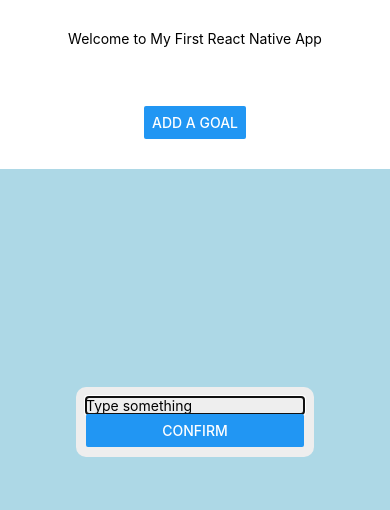
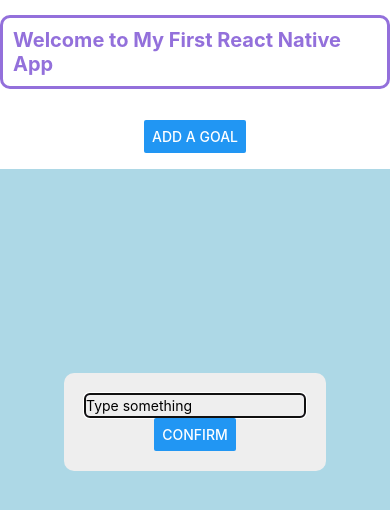
Before and after one commit to wangyan1005/my-first-app, a React Native app: screen / in a window 390 px wide. Both pictures are taken after a click on the button "ADD A GOAL". Shown: the top 510 px of the page. Built offline with nearby package versions, Linux system fonts and the light colour scheme.

Commit message:
refactor styles

```diff
--- a/App.tsx
+++ b/App.tsx
@@ -22,12 +22,12 @@ export default function App() {
     <SafeAreaView style={styles.container}>
       <StatusBar style="auto" />
       <View style={styles.topContainer}>
-      <Header name={appName} />
-      <Input focus={true} inputHandler={handleInputData} visibility={isModalVisible} />
-      <Button title="Add a goal" onPress={() => setIsModalVisible(true)} />
+        <Header name={appName} />
+        <Input focus={true} inputHandler={handleInputData} visibility={isModalVisible} />
+        <Button title="Add a goal" onPress={() => setIsModalVisible(true)} />
       </View>
       <View style={styles.bottomContainer}>
-      <Text>{receivedData}</Text>
+        <Text style={styles.slateBlue}>{receivedData}</Text>
       </View>
     </SafeAreaView>
 
@@ -50,6 +50,11 @@ const styles = StyleSheet.create({
     flex: 4,
     backgroundColor: 'lightblue',
     alignItems: 'center',
-  }
-
+  },
+  slateBlue: {
+    marginTop: 40,
+    color: 'mediumslateblue',
+    fontSize: 30,
+    fontWeight: 'bold',
+  },
 });
--- a/components/Header.tsx
+++ b/components/Header.tsx
@@ -1,4 +1,4 @@
-import { View, Text } from 'react-native'
+import { View, Text, StyleSheet } from 'react-native'
 import React from 'react'
 
 // type HeaderProps = { name: string }
@@ -8,10 +8,24 @@ interface HeaderProps {
 
 const Header = ({ name }: HeaderProps) => {
   return (
-    <View>
-      <Text >Welcome to {name}</Text>
+    <View style={styles.container}>
+      <Text style={styles.purple} >Welcome to {name}</Text>
     </View>
   )
 }
 
+const styles = StyleSheet.create({
+  container: {
+    borderRadius: 10,
+    borderWidth: 3,
+    borderColor: 'mediumpurple',
+    padding: 10,
+  },
+  purple: {
+    color: 'mediumpurple',
+    fontSize: 20,
+    fontWeight: 'bold',
+  },
+})
+
 export default Header
--- a/components/Input.tsx
+++ b/components/Input.tsx
@@ -23,6 +23,7 @@ const Input = ({focus, inputHandler, visibility} : InputProps) => {
     <View style={styles.container}>
       <View style={styles.modalContainer}>
       <TextInput
+        style={styles.purple}
         value={text}
         onChangeText={(changeText) => setText(changeText)}
         placeholder="Type something"
@@ -62,8 +63,15 @@ const styles = StyleSheet.create({
   },
   modalContainer: {
     backgroundColor: '#eee',
-    padding: 10,
+    padding: 20,
     borderRadius: 10,
+    alignItems: 'center',
+  },
+  purple: {
+    height: 25,
+    borderRadius: 5,
+    borderWidth: 2,
+    borderColor: 'mediumpurple',
   }
 });
 
```
